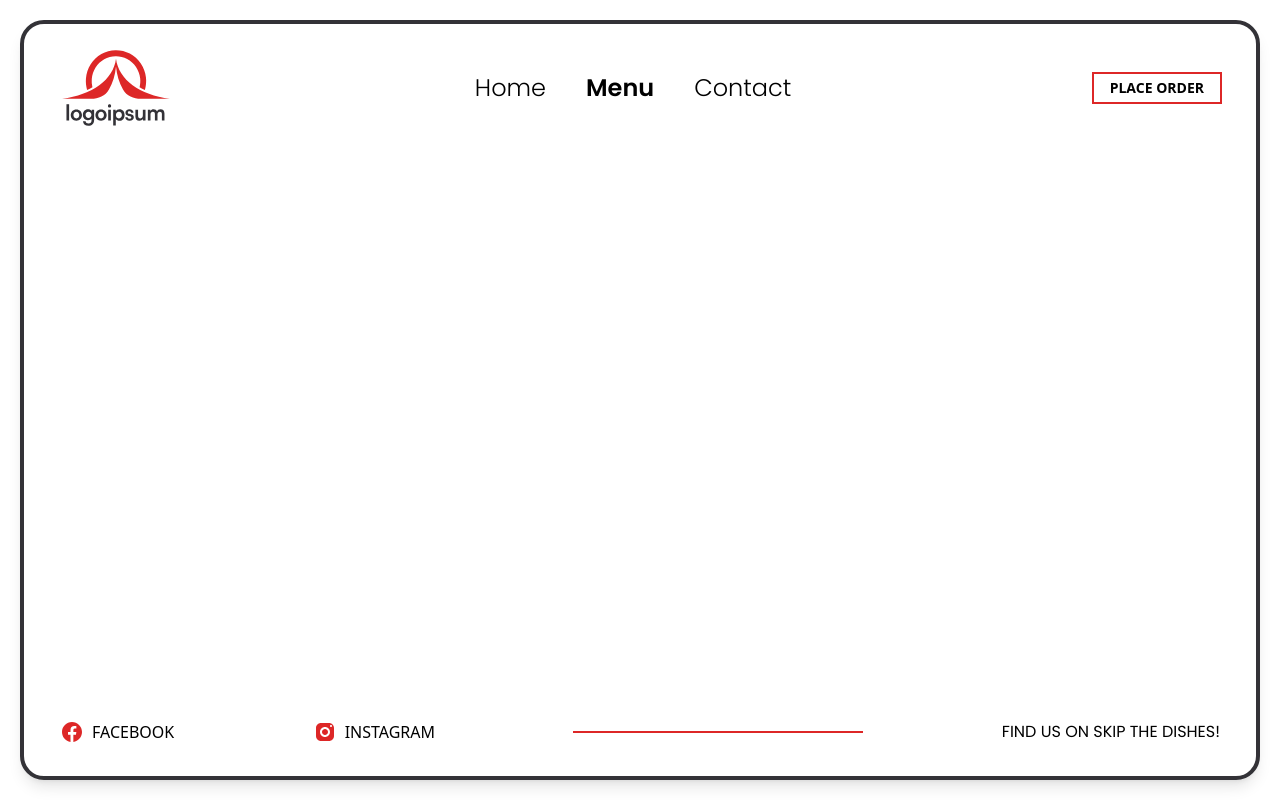
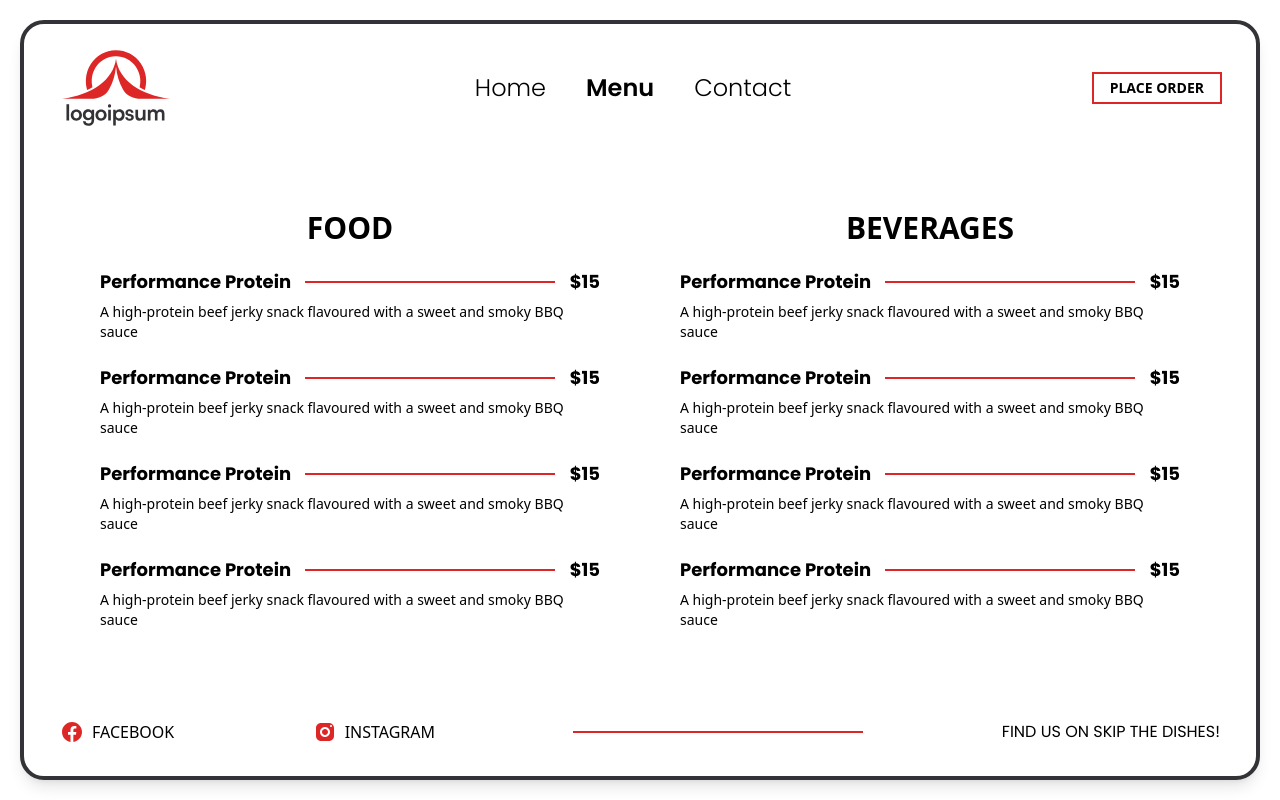
Before and after one commit to BradySavarie/restaurant-page, a website built with webpack: page dist/index.html in a window 1280 px wide. Both pictures are taken after a click on the button "Menu". Built offline with nearby package versions, Linux system fonts and the light colour scheme.

Commit message:
Create menu item template

```diff
--- a/src/menu.js
+++ b/src/menu.js
@@ -37,7 +37,79 @@ export default function renderMenu() {
 </nav>
 
 <!-- MAIN -->
-<div class=''>
+<div class='flex w-full'>
+    <div class='flex flex-col w-1/2 gap-4 justify-start'>
+        <h1 class='text-3xl font-bold self-center'>FOOD</h1>
+        <!-- menu item -->
+        <div class='grid grid-cols-1 grid-rows-2 px-10'>
+            <div class='flex items-center font-Poppins justify-between'>
+                <h1 class='font-bold text-lg'>Performance Protein</h1>
+                <div class='h-[.1rem] flex basis-1/2 bg-deep-red'></div>
+                <p class='font-bold text-lg'>$15</p>
+            </div>
+            <p class='text-sm'>A high-protein beef jerky snack flavoured with a sweet and smoky BBQ sauce</p>
+        </div>
+                <div class='grid grid-cols-1 grid-rows-2 px-10'>
+            <div class='flex items-center font-Poppins justify-between'>
+                <h1 class='font-bold text-lg'>Performance Protein</h1>
+                <div class='h-[.1rem] flex basis-1/2 bg-deep-red'></div>
+                <p class='font-bold text-lg'>$15</p>
+            </div>
+            <p class='text-sm'>A high-protein beef jerky snack flavoured with a sweet and smoky BBQ sauce</p>
+        </div>
+                <div class='grid grid-cols-1 grid-rows-2 px-10'>
+            <div class='flex items-center font-Poppins justify-between'>
+                <h1 class='font-bold text-lg'>Performance Protein</h1>
+                <div class='h-[.1rem] flex basis-1/2 bg-deep-red'></div>
+                <p class='font-bold text-lg'>$15</p>
+            </div>
+            <p class='text-sm'>A high-protein beef jerky snack flavoured with a sweet and smoky BBQ sauce</p>
+        </div>
+                <div class='grid grid-cols-1 grid-rows-2 px-10'>
+            <div class='flex items-center font-Poppins justify-between'>
+                <h1 class='font-bold text-lg'>Performance Protein</h1>
+                <div class='h-[.1rem] flex basis-1/2 bg-deep-red'></div>
+                <p class='font-bold text-lg'>$15</p>
+            </div>
+            <p class='text-sm'>A high-protein beef jerky snack flavoured with a sweet and smoky BBQ sauce</p>
+        </div>
+    </div>
+    <div class='flex flex-col w-1/2 gap-4 justify-start'>
+        <h1 class='text-3xl font-bold self-center'>BEVERAGES</h1>
+        <!-- menu item -->
+        <div class='grid grid-cols-1 grid-rows-2 px-10'>
+            <div class='flex items-center font-Poppins justify-between'>
+                <h1 class='font-bold text-lg'>Performance Protein</h1>
+                <div class='h-[.1rem] flex basis-1/2 bg-deep-red'></div>
+                <p class='font-bold text-lg'>$15</p>
+            </div>
+            <p class='text-sm'>A high-protein beef jerky snack flavoured with a sweet and smoky BBQ sauce</p>
+        </div>
+                <div class='grid grid-cols-1 grid-rows-2 px-10'>
+            <div class='flex items-center font-Poppins justify-between'>
+                <h1 class='font-bold text-lg'>Performance Protein</h1>
+                <div class='h-[.1rem] flex basis-1/2 bg-deep-red'></div>
+                <p class='font-bold text-lg'>$15</p>
+            </div>
+            <p class='text-sm'>A high-protein beef jerky snack flavoured with a sweet and smoky BBQ sauce</p>
+        </div>
+                <div class='grid grid-cols-1 grid-rows-2 px-10'>
+            <div class='flex items-center font-Poppins justify-between'>
+                <h1 class='font-bold text-lg'>Performance Protein</h1>
+                <div class='h-[.1rem] flex basis-1/2 bg-deep-red'></div>
+                <p class='font-bold text-lg'>$15</p>
+            </div>
+            <p class='text-sm'>A high-protein beef jerky snack flavoured with a sweet and smoky BBQ sauce</p>
+        </div>
+                <div class='grid grid-cols-1 grid-rows-2 px-10'>
+            <div class='flex items-center font-Poppins justify-between'>
+                <h1 class='font-bold text-lg'>Performance Protein</h1>
+                <div class='h-[.1rem] flex basis-1/2 bg-deep-red'></div>
+                <p class='font-bold text-lg'>$15</p>
+            </div>
+            <p class='text-sm'>A high-protein beef jerky snack flavoured with a sweet and smoky BBQ sauce</p>
+        </div>
+    </div>
 </div>
 
 <!-- FOOTER -->
```
Also changed, not shown: dist/index.html, dist/main.js.
